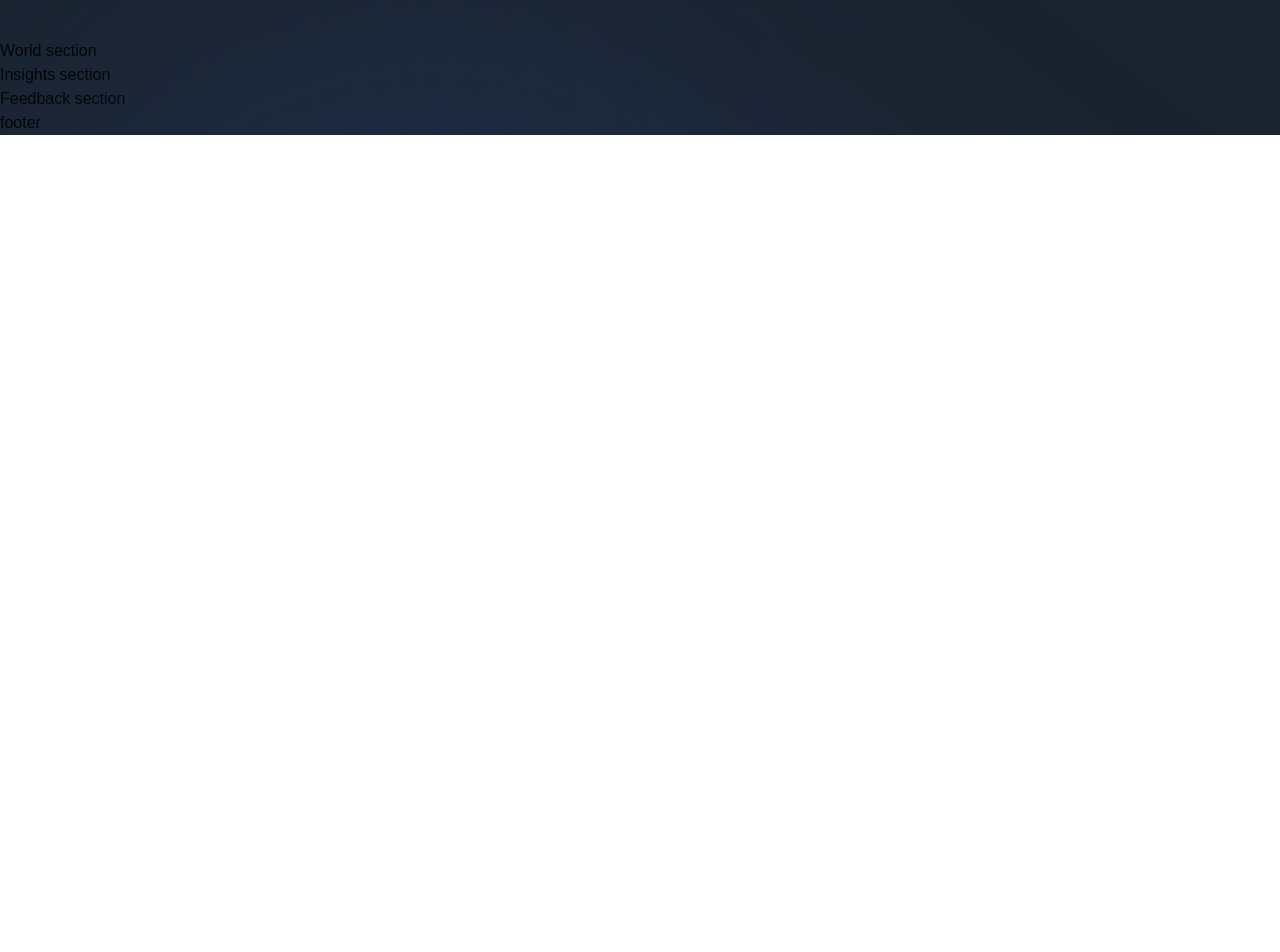
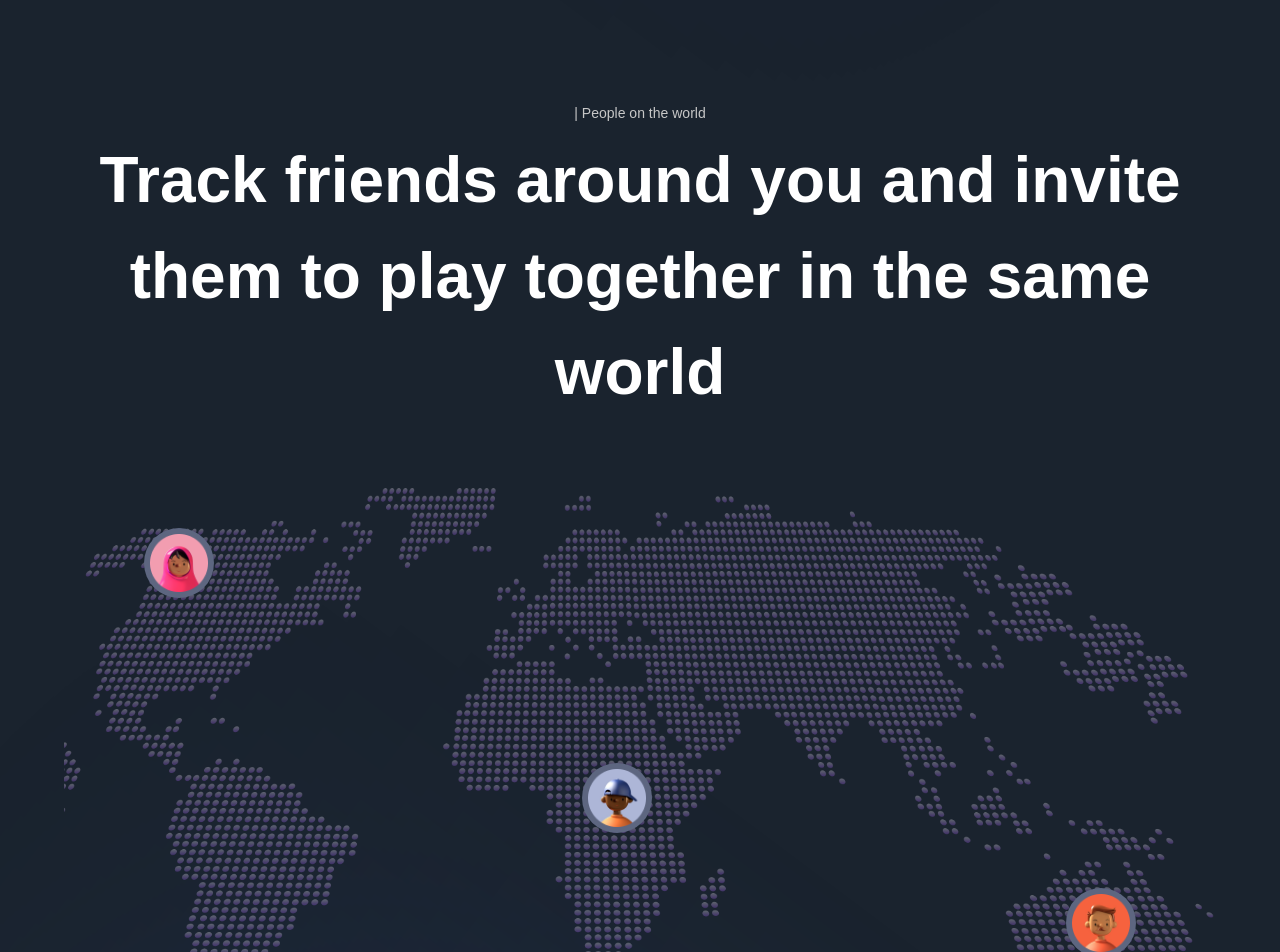
Before and after one commit to ummesadeka/metaverse-next, a Next.js app: page / in a window 1280 px wide. Shown: the part 4000-4952 px from the top of the page. Before the commit the page ends 4135 px from the top, so only its background shows below. Built offline with nearby package versions, Linux system fonts and the light colour scheme; a web font is replaced by a local one.

Commit message:
World section

```diff
--- a/sections/World.jsx
+++ b/sections/World.jsx
@@ -1,8 +1,50 @@
 'use client';
 
+import { motion } from 'framer-motion';
+
+import styles from '../styles';
+import { TitleText, TypingText } from '../components';
+import { fadeIn, staggerContainer } from '../utils/motion';
+
 const World = () => (
-  <section>
-    World section
+  <section className={`${styles.paddings} relative z-10`}>
+    <motion.div
+      variants={staggerContainer}
+      initial="hidden"
+      whileInView="show"
+      viewport={{ once: false, amount: 0.25 }}
+      className={`${styles.innerWidth} mx-auto flex flex-col`}
+    >
+      <TypingText title="| People on the world" textStyles="text-center" />
+      <TitleText
+        title={
+          <>
+            Track friends around you and invite them to play together in the
+            same world
+          </>
+        }
+        textStyles="text-center"
+      />
+
+      <motion.div
+        variants={fadeIn('up', 'tween', 0.3, 1)}
+        className="relative mt-[68px] flex w-full h-[550px]"
+      >
+        <img src="/map.png" alt="map" className="w-full h-full object-cover" />
+
+        <div className="absolute bottom-20 right-20 w-[70px] h-[70px] p-[6px] rounded-full bg-[#5d6680]">
+          <img src="people-01.png" alt="people" className="w-full h-full" />
+        </div>
+
+        <div className="absolute top-10 left-20 w-[70px] h-[70px] p-[6px] rounded-full bg-[#5d6680]">
+          <img src="people-02.png" alt="people" className="w-full h-full" />
+        </div>
+
+        <div className="absolute top-1/2 left-[45%] w-[70px] h-[70px] p-[6px] rounded-full bg-[#5d6680]">
+          <img src="people-03.png" alt="people" className="w-full h-full" />
+        </div>
+      </motion.div>
+    </motion.div>
   </section>
 );
 
```
